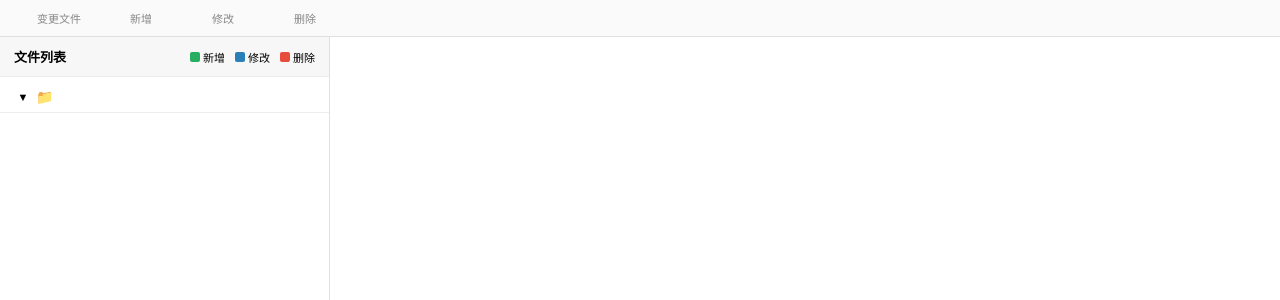
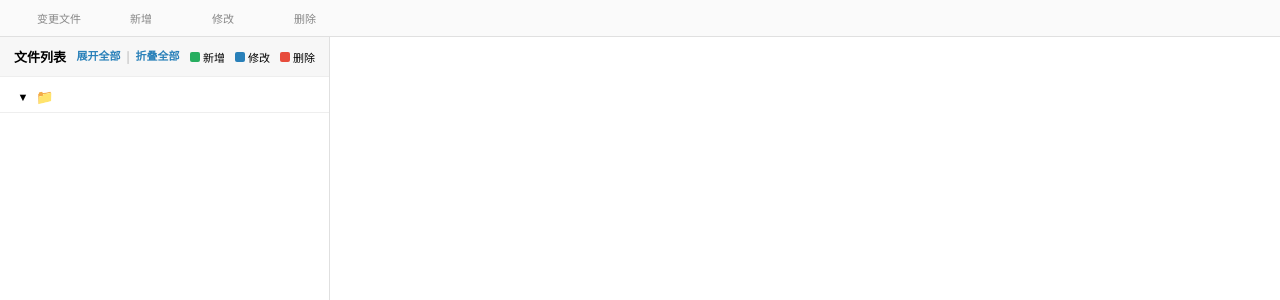
Before and after one commit to alading1001/compareTool, a Python web app: template templates/report.html in a window 1280 px wide. Shown: the part 102-402 px from the top of the page. Run offline with Jinja, Linux system fonts and the light colour scheme; the template is opened without the code that fills it, so the values that code supplies are empty.

Commit message:
增加文件树的一个展开和折叠

```diff
--- a/templates/report.html
+++ b/templates/report.html
@@ -97,6 +97,11 @@ table.diff span { white-space: pre; }
     <div class="sidebar">
         <div class="sidebar-header">
             <span>文件列表</span>
+            <span style="display:flex;gap:4px;">
+                <span onclick="toggleAll(true)" style="cursor:pointer;font-size:11px;color:#2980b9;user-select:none;">展开全部</span>
+                <span style="color:#ccc;">|</span>
+                <span onclick="toggleAll(false)" style="cursor:pointer;font-size:11px;color:#2980b9;user-select:none;">折叠全部</span>
+            </span>
             <div class="legend">
                 <span class="leg"><span class="dot added"></span>新增</span>
                 <span class="leg"><span class="dot modified"></span>修改</span>
@@ -268,6 +273,23 @@ function showDiff(file) {
     container.appendChild(panel);
 }
 
+// ===== 展开/折叠全部 =====
+function toggleAll(expand) {
+    document.querySelectorAll('#tree .children').forEach(function(el) {
+        if (expand) {
+            el.classList.add('open');
+        } else {
+            el.classList.remove('open');
+        }
+    });
+    document.querySelectorAll('#tree .row .icon').forEach(function(icon) {
+        icon.textContent = expand ? '▼' : '▶';
+    });
+    // 根节点保持一致
+    var rootIcon = document.querySelector('#tree .root-row .icon');
+    if (rootIcon) rootIcon.textContent = expand ? '▼' : '▶';
+}
+
 // ===== 启动 =====
 var treeEl = document.getElementById('tree');
 renderTree(treeRoot, treeEl, true);
```
